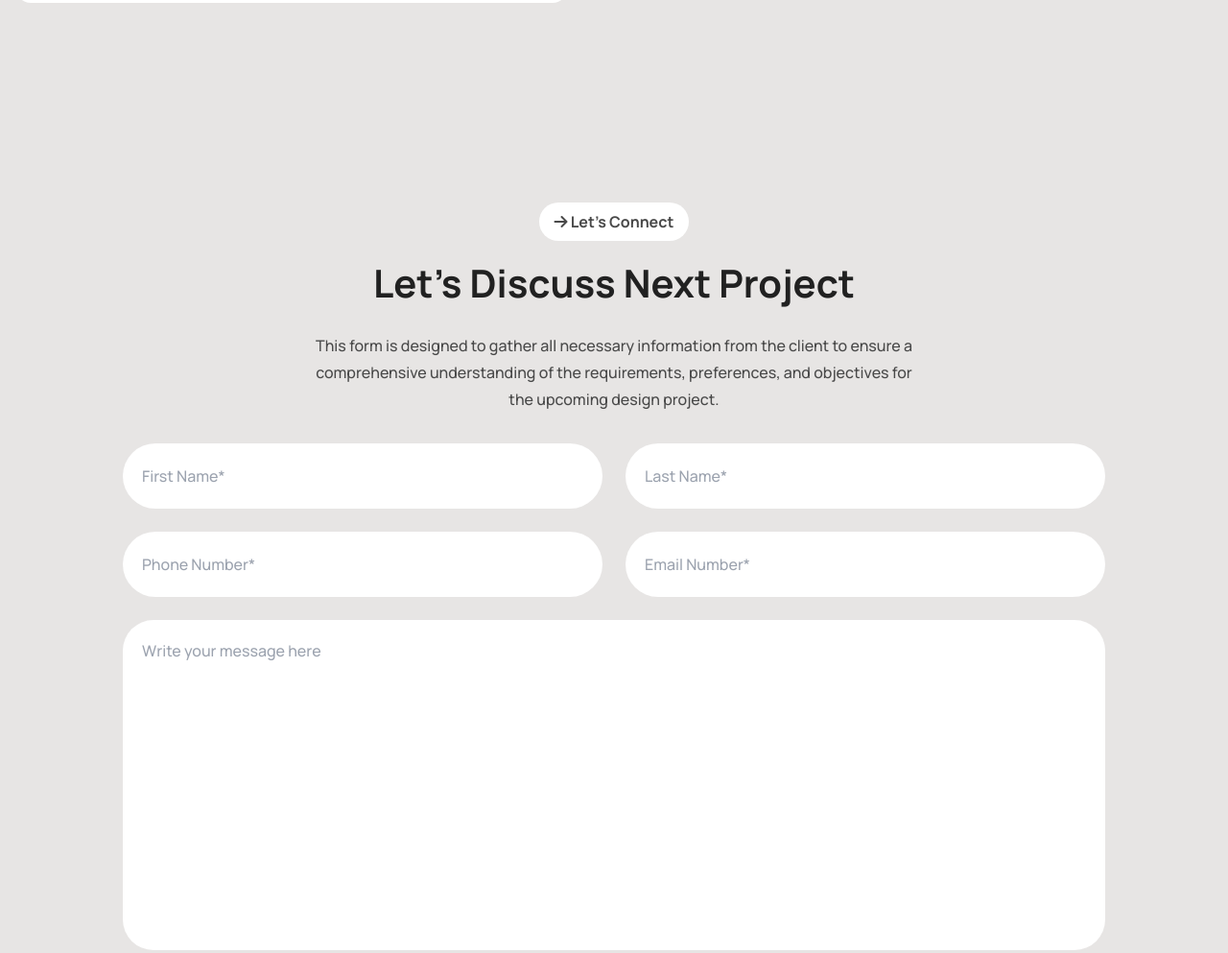
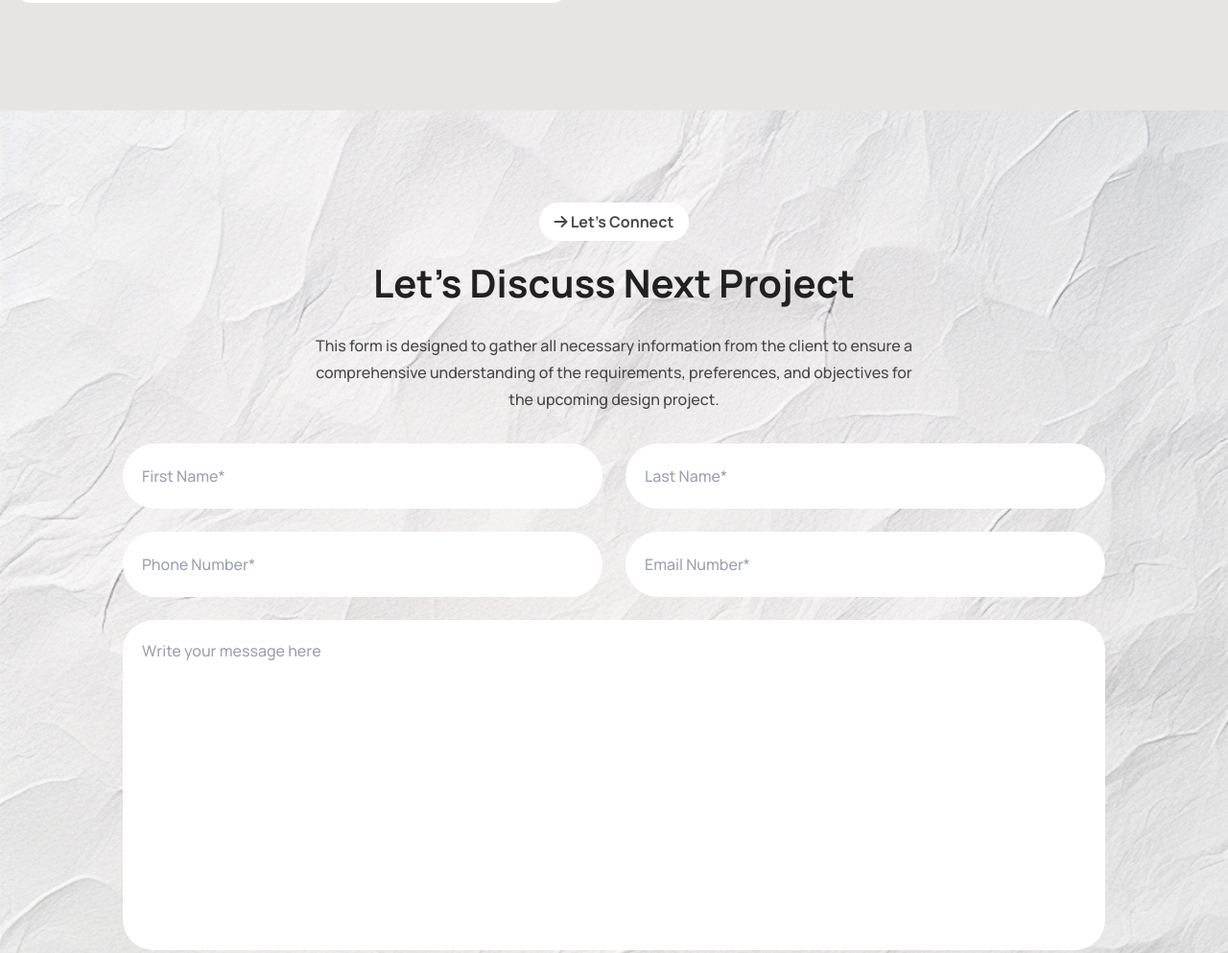
Before and after one commit to R-RafiAhmed/PH-Assignment-3, a plain HTML site: page index.html in a window 1280 px wide. Shown: the part 5494-6487 px from the top of the page at 96% size. Drawn offline with nearby package versions, Linux system fonts and the light colour scheme; the site is published under a folder, as on GitHub Pages, so addresses that start at the root find nothing.

Commit message:
fixed img issue

```diff
--- a/index.html
+++ b/index.html
@@ -279,7 +279,7 @@
               </div>
              </section>
             <!-- FAQ section -->
-             <section class="md:py-14 lg:py-24">
+             <section class=" md:py-14 lg:py-24">
               <div class="container m-auto">
                 <div class="text-center mb-8 px-2">
                   <h2 class=" text-2xl md:text-3xl lg:text-[40px] font-bold text-primary-text lg:leading-[55px] mb-6">We're here to answer all <br> your questions.</h2>
@@ -325,7 +325,7 @@
               </div>
              </section>
            <!-- Discuss project section -->
-            <section class="bg-[url('/assets/bg.jpg')] py-24 bg-no-repeat w-full bg-cover bg-center">
+            <section class="bg-[url('./assets/bg.jpg')] py-24 bg-no-repeat w-full bg-cover bg-center">
               <div class="container m-auto px-2 md:px-0">
                 <div class="text-center mb-8">
                   <button class="font-bold text-third-text px-4 py-2 bg-white rounded-3xl mb-4 hover:bg-[#ABEF5F80] transition-colors duration-300 ease-in-out"><i class="fa-solid fa-arrow-right"></i> Let's Connect</button>
```
